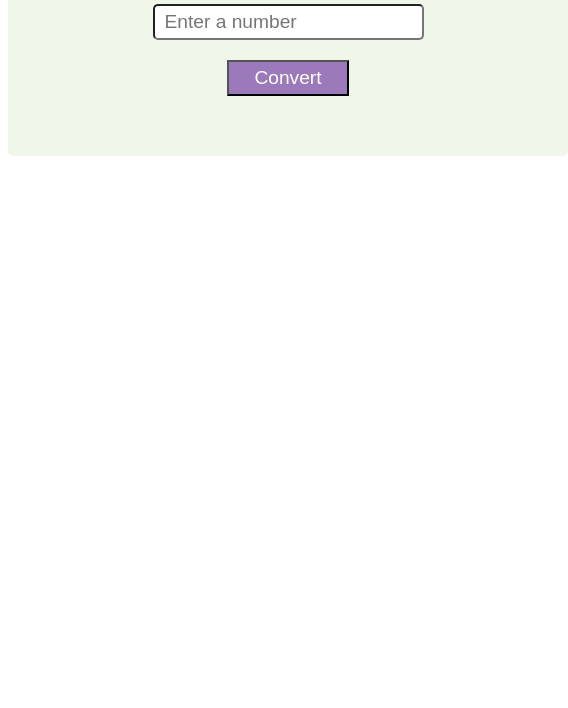
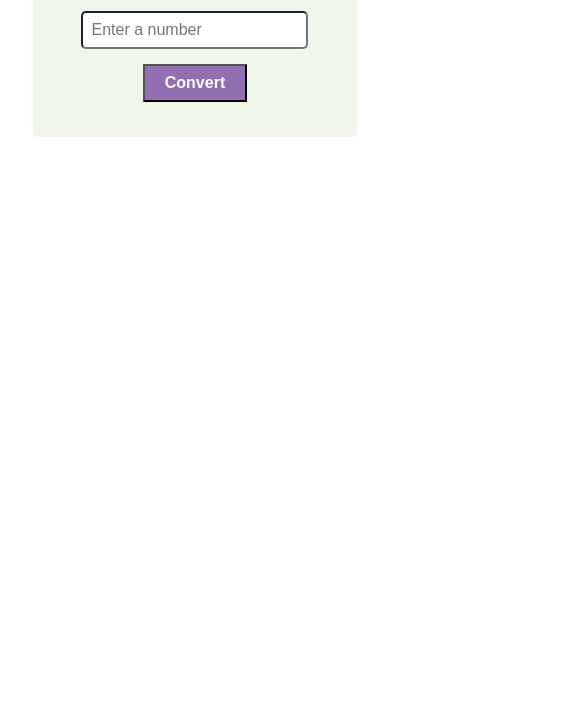
Before and after one commit to JananiGopalraju/ConverterJS, a plain HTML site: page index.html in a window 390 px wide. Shown: the part 136-844 px from the top of the page, 568 px wide, since content can reach past the window. Drawn offline with Linux system fonts and the light colour scheme.

Commit message:
first commit

```diff
--- a/cminch.css
+++ b/cminch.css
@@ -24,11 +24,39 @@ h1 {
     padding: 5px 25px;
     margin: 10px;
     font-size: larger;
-    background-color: rgb(155, 121, 187);
+    font-weight: 600;
+    background-color: rgb(146, 111, 179);
     color: white;
 }
+ #convert:hover{
+    background-color: rgb(141, 103, 178);
+ }
 
 #result {
-font-size: 2em;
-margin: 10px;
+    font-size: 2em;
+    margin: 10px;
 }
+
+@media (max-width: 600px) {
+    #container {
+        padding: 20px;
+        margin: 4em auto;
+        width: 76%;
+    }
+
+    #input {
+        padding: 8px;
+        font-size: medium;
+        margin: 5px;
+    }
+
+    #convert {
+        padding: 8px 20px;
+        font-size: medium;
+    }
+
+    #result {
+        font-size: 1.5em;
+        margin: 5px;
+    }
+}
```
